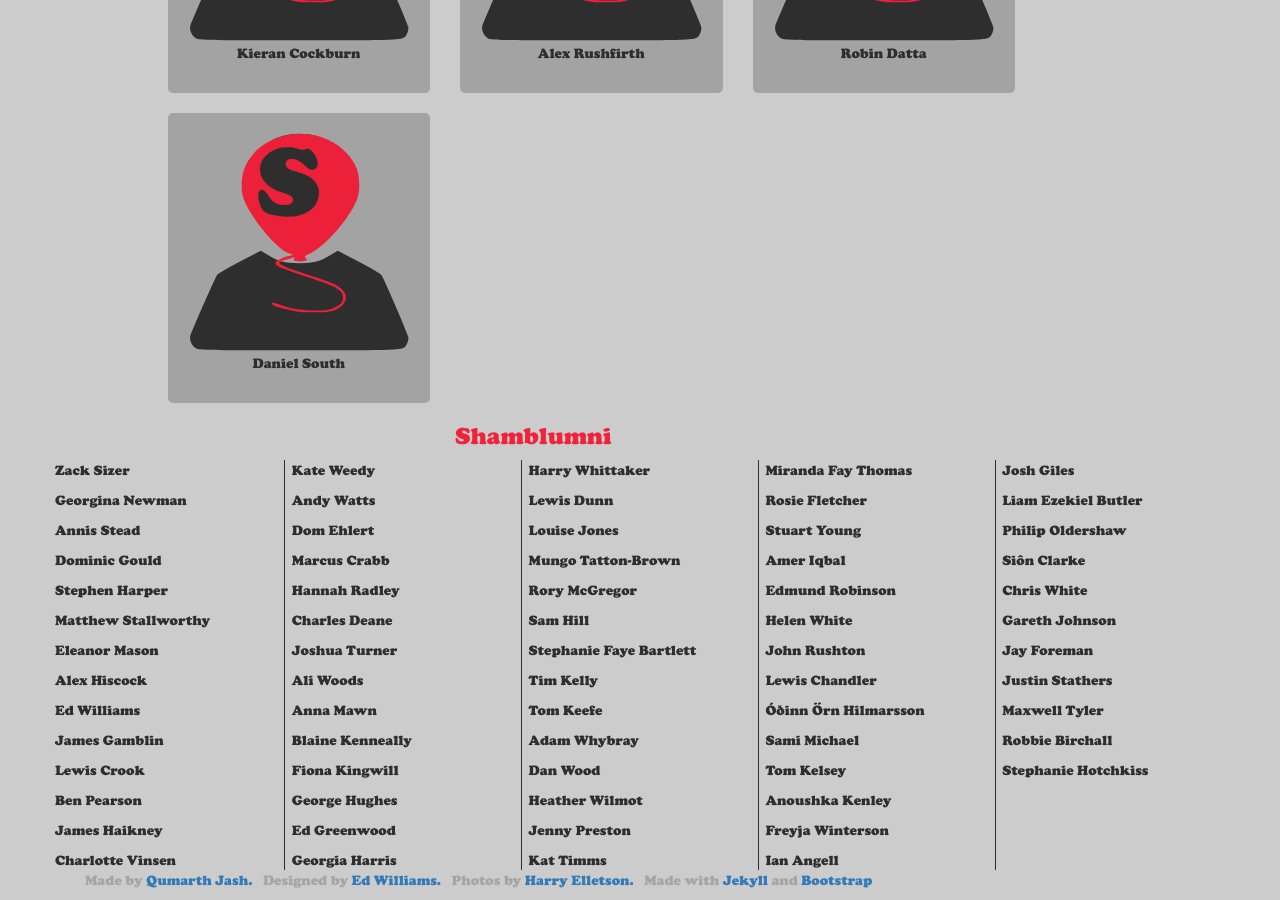
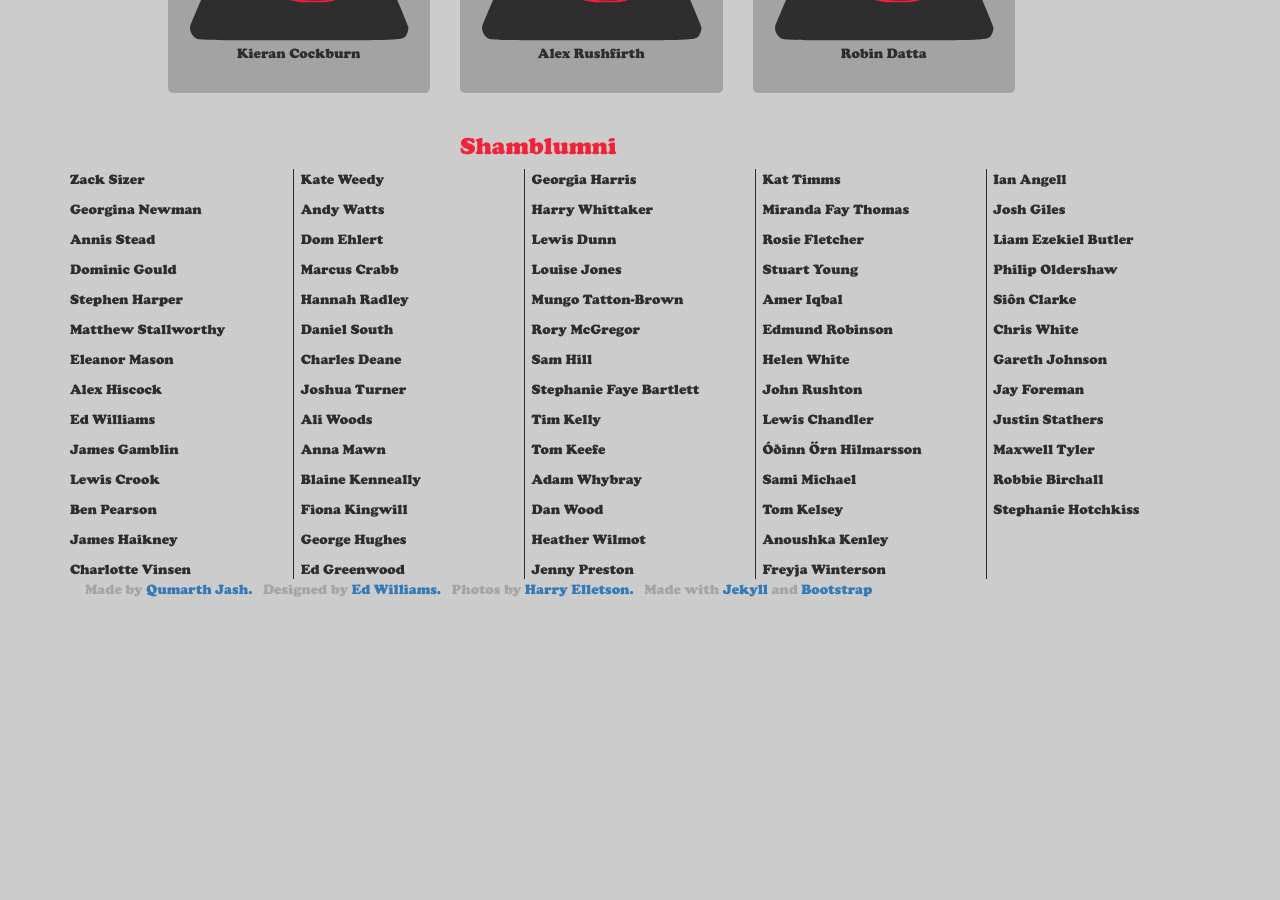
Before and after one commit to ComedySoc/shambles-website, a Jekyll site: the page built from meet.html, in a window 1280 px wide and 900 px high, scrolled down 1091 px. Built offline with Jekyll 4.4.1, drawn with Linux system fonts in a browser that asks for light colours; nearby versions of some CDN libraries; after the commit the page ends 1700 px from its top, so only the background shows below that; some of the changed lines change nothing that is shown.

Commit message:
Add Dan South to Shamblumni

```diff
--- a/_data/shambles.yml
+++ b/_data/shambles.yml
@@ -91,7 +91,7 @@
   left: no
 
 - name: Daniel South
-  left: no
+  left: yes
 
 - name: Charles Deane
   left: yes
```
